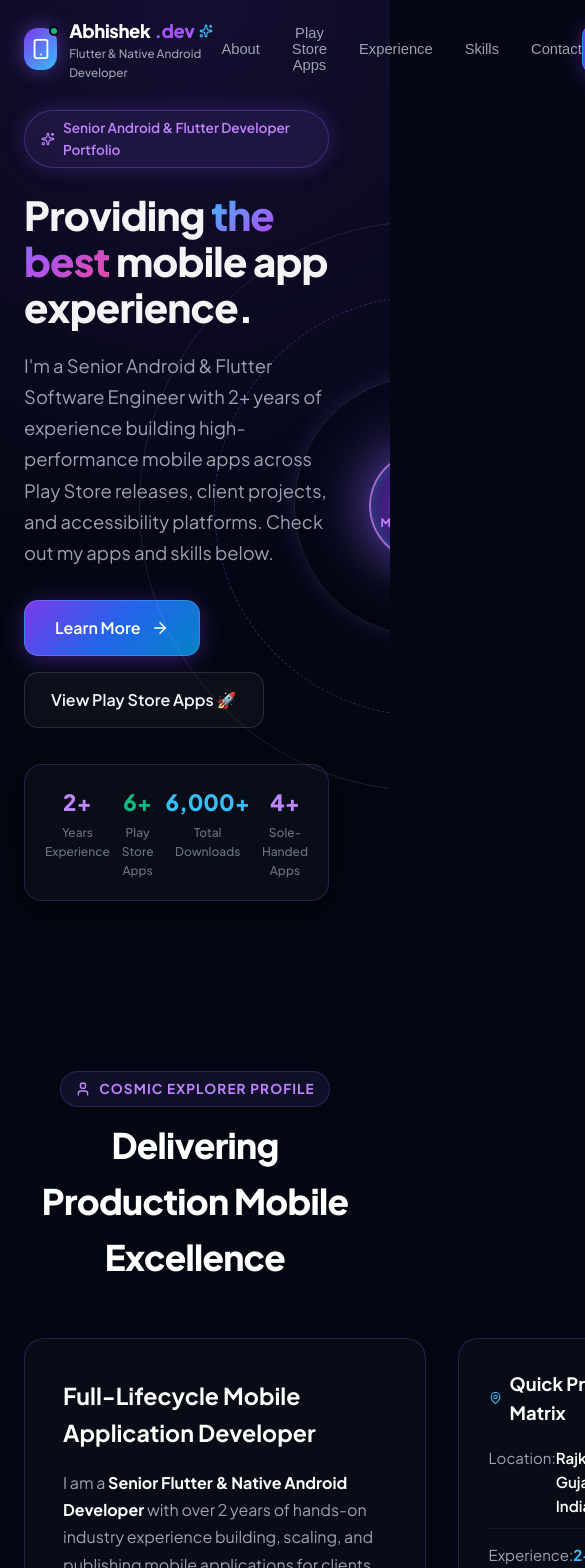
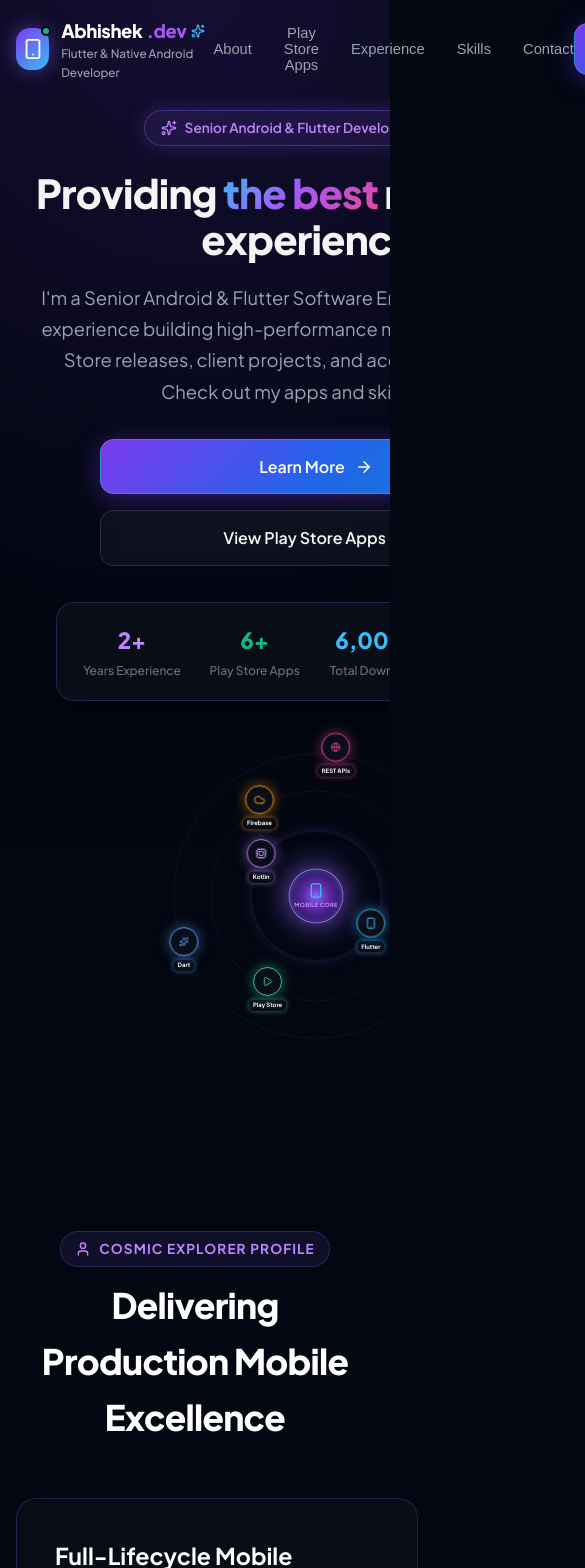
Before and after one commit to Abhishek1102/abhishek-portfolio-collection, a React (Vite) app: page / in a window 390 px wide. Shown: the top 1568 px of the page, 585 px wide, since content can reach past the window. Built offline with nearby package versions, Linux system fonts and the light colour scheme; the HTML template or start-up script is replaced by a standard one.

Commit message:
Configure instant spaced planet starting positions and comprehensive responsive media queries for Mobile, Tablet, and Desktop

```diff
--- a/src/components/TechSkillsOrbitWheel.tsx
+++ b/src/components/TechSkillsOrbitWheel.tsx
@@ -5,7 +5,7 @@ interface PlanetNode {
   name: string;
   icon: React.ReactNode;
   orbitRadius: number; // in px
-  angleOffset: number; // in degrees
+  angleOffset: number; // starting angle in degrees
   duration: number; // orbital period in seconds
   color: string;
   glowColor: string;
@@ -13,13 +13,13 @@ interface PlanetNode {
 
 export const TechSkillsOrbitWheel: React.FC = () => {
   const planets: PlanetNode[] = [
-    // Inner Orbit (Radius 130px) - 2 Planets (180° apart)
+    // Inner Orbit (Radius 130px, Period 20s) - 2 Planets (180° apart)
     {
       name: 'Flutter',
       icon: <Smartphone size={24} />,
       orbitRadius: 130,
       angleOffset: 0,
-      duration: 18,
+      duration: 20,
       color: '#38bdf8',
       glowColor: 'rgba(56, 189, 248, 0.5)',
     },
@@ -28,18 +28,18 @@ export const TechSkillsOrbitWheel: React.FC = () => {
       icon: <Cpu size={24} />,
       orbitRadius: 130,
       angleOffset: 180,
-      duration: 18,
+      duration: 20,
       color: '#c084fc',
       glowColor: 'rgba(192, 132, 252, 0.5)',
     },
 
-    // Middle Orbit (Radius 210px) - 3 Planets (120° apart)
+    // Middle Orbit (Radius 210px, Period 28s) - 3 Planets (120° apart)
     {
       name: 'Android',
       icon: <Layers size={24} />,
       orbitRadius: 210,
       angleOffset: 0,
-      duration: 26,
+      duration: 28,
       color: '#10b981',
       glowColor: 'rgba(16, 185, 129, 0.5)',
     },
@@ -48,7 +48,7 @@ export const TechSkillsOrbitWheel: React.FC = () => {
       icon: <Play size={22} />,
       orbitRadius: 210,
       angleOffset: 120,
-      duration: 26,
+      duration: 28,
       color: '#34d399',
       glowColor: 'rgba(52, 211, 153, 0.5)',
     },
@@ -57,18 +57,18 @@ export const TechSkillsOrbitWheel: React.FC = () => {
       icon: <Cloud size={24} />,
       orbitRadius: 210,
       angleOffset: 240,
-      duration: 26,
+      duration: 28,
       color: '#f59e0b',
       glowColor: 'rgba(245, 158, 11, 0.5)',
     },
 
-    // Outer Orbit (Radius 285px) - 3 Planets (120° apart, 60° phase shift)
+    // Outer Orbit (Radius 285px, Period 36s) - 3 Planets (120° apart, 60° phase shift)
     {
       name: 'Database',
       icon: <Database size={22} />,
       orbitRadius: 285,
       angleOffset: 60,
-      duration: 34,
+      duration: 36,
       color: '#06b6d4',
       glowColor: 'rgba(6, 182, 212, 0.5)',
     },
@@ -77,7 +77,7 @@ export const TechSkillsOrbitWheel: React.FC = () => {
       icon: <Sparkles size={20} />,
       orbitRadius: 285,
       angleOffset: 180,
-      duration: 34,
+      duration: 36,
       color: '#60a5fa',
       glowColor: 'rgba(96, 165, 250, 0.5)',
     },
@@ -86,19 +86,19 @@ export const TechSkillsOrbitWheel: React.FC = () => {
       icon: <Globe size={20} />,
       orbitRadius: 285,
       angleOffset: 300,
-      duration: 34,
+      duration: 36,
       color: '#ec4899',
       glowColor: 'rgba(236, 72, 153, 0.5)',
     },
   ];
 
   return (
+    <div className="orbit-wheel-responsive">
       <div
         style={{
           position: 'relative',
-        width: '100%',
-        maxWidth: '620px',
-        height: '620px',
+          width: '600px',
+          height: '600px',
           margin: '0 auto',
           display: 'flex',
           alignItems: 'center',
@@ -145,8 +145,11 @@ export const TechSkillsOrbitWheel: React.FC = () => {
           />
         ))}
 
-      {/* Revolving Planet Nodes */}
-      {planets.map((planet, index) => (
+        {/* Revolving Planet Nodes with Negative Delay for Instant Spaced Starts */}
+        {planets.map((planet, index) => {
+          const delayInSeconds = -((planet.angleOffset / 360) * planet.duration);
+
+          return (
             <div
               key={index}
               style={{
@@ -154,8 +157,11 @@ export const TechSkillsOrbitWheel: React.FC = () => {
                 width: `${planet.orbitRadius * 2}px`,
                 height: `${planet.orbitRadius * 2}px`,
                 borderRadius: '50%',
-            animation: `spinPlanetOrbit ${planet.duration}s linear infinite`,
-            transform: `rotate(${planet.angleOffset}deg)`,
+                animationName: 'spinPlanetOrbit',
+                animationDuration: `${planet.duration}s`,
+                animationTimingFunction: 'linear',
+                animationIterationCount: 'infinite',
+                animationDelay: `${delayInSeconds}s`,
                 pointerEvents: 'none',
               }}
             >
@@ -171,7 +177,11 @@ export const TechSkillsOrbitWheel: React.FC = () => {
                 {/* Counter-Spin Planet Container so Labels Stay Upright */}
                 <div
                   style={{
-                animation: `counterSpinPlanetOrbit ${planet.duration}s linear infinite`,
+                    animationName: 'counterSpinPlanetOrbit',
+                    animationDuration: `${planet.duration}s`,
+                    animationTimingFunction: 'linear',
+                    animationIterationCount: 'infinite',
+                    animationDelay: `${delayInSeconds}s`,
                     display: 'flex',
                     flexDirection: 'column',
                     alignItems: 'center',
@@ -219,7 +229,8 @@ export const TechSkillsOrbitWheel: React.FC = () => {
                 </div>
               </div>
             </div>
-      ))}
+          );
+        })}
 
         {/* CSS Orbit Animations */}
         <style>{`
@@ -233,5 +244,6 @@ export const TechSkillsOrbitWheel: React.FC = () => {
           }
         `}</style>
       </div>
+    </div>
   );
 };
--- a/src/index.css
+++ b/src/index.css
@@ -102,99 +102,41 @@ body {
   -webkit-text-fill-color: transparent;
 }
 
-/* Black Hole Singularity Visual Keyframes */
+/* Space Keyframe Animations */
 @keyframes blackholeRotate {
-  0% {
-    transform: rotate(0deg) scale(1);
-  }
-  50% {
-    transform: rotate(180deg) scale(1.05);
-  }
-  100% {
-    transform: rotate(360deg) scale(1);
-  }
+  0% { transform: rotate(0deg); }
+  100% { transform: rotate(360deg); }
 }
 
 @keyframes accretionPulse {
-  0%, 100% {
-    opacity: 0.85;
-    filter: drop-shadow(0 0 35px rgba(139, 92, 246, 0.7)) drop-shadow(0 0 60px rgba(56, 189, 248, 0.5));
-  }
-  50% {
-    opacity: 1;
-    filter: drop-shadow(0 0 55px rgba(236, 72, 153, 0.85)) drop-shadow(0 0 85px rgba(245, 158, 11, 0.6));
-  }
+  0%, 100% { opacity: 0.8; transform: scale(1); }
+  50% { opacity: 1; transform: scale(1.05); }
 }
 
 @keyframes eventHorizonPulse {
-  0%, 100% {
-    box-shadow: 0 0 50px 10px rgba(0, 0, 0, 0.95), 0 0 80px 20px rgba(139, 92, 246, 0.6), inset 0 0 40px rgba(56, 189, 248, 0.4);
-  }
-  50% {
-    box-shadow: 0 0 70px 20px rgba(0, 0, 0, 0.98), 0 0 110px 35px rgba(236, 72, 153, 0.7), inset 0 0 60px rgba(245, 158, 11, 0.5);
-  }
-}
-
-@keyframes orbitNode {
-  0% {
-    transform: rotate(0deg) translate(140px) rotate(0deg);
-  }
-  100% {
-    transform: rotate(360deg) translate(140px) rotate(-360deg);
-  }
-}
-
-.blackhole-core {
-  position: relative;
-  width: 240px;
-  height: 240px;
-  border-radius: 50%;
-  background: radial-gradient(circle, #000000 55%, #030712 85%, transparent 100%);
-  animation: eventHorizonPulse 5s infinite ease-in-out;
-}
-
-.accretion-disk {
-  position: absolute;
-  inset: -35px;
-  border-radius: 50%;
-  background: conic-gradient(
-    from 0deg,
-    rgba(139, 92, 246, 0.8),
-    rgba(56, 189, 248, 0.8),
-    rgba(236, 72, 153, 0.8),
-    rgba(245, 158, 11, 0.8),
-    rgba(139, 92, 246, 0.8)
-  );
-  filter: blur(14px);
-  animation: blackholeRotate 12s linear infinite, accretionPulse 6s ease-in-out infinite;
-  z-index: -1;
-}
-
-/* Phone Simulator Holo Floating & Glow */
-@keyframes floatPhone {
-  0%, 100% {
-    transform: translateY(0px) rotate(0deg);
-  }
-  50% {
-    transform: translateY(-12px) rotate(0.8deg);
-  }
-}
-
-.phone-float {
-  animation: floatPhone 6s ease-in-out infinite;
+  0%, 100% { box-shadow: 0 0 50px rgba(139, 92, 246, 0.8), inset 0 0 30px rgba(56, 189, 248, 0.6); }
+  50% { box-shadow: 0 0 80px rgba(236, 72, 153, 0.9), inset 0 0 50px rgba(139, 92, 246, 0.8); }
 }
 
 @keyframes cosmicHoloGlow {
-  0%, 100% {
-    box-shadow: 0 0 30px rgba(139, 92, 246, 0.3), inset 0 0 15px rgba(56, 189, 248, 0.2);
-  }
-  50% {
-    box-shadow: 0 0 50px rgba(236, 72, 153, 0.5), inset 0 0 25px rgba(245, 158, 11, 0.3);
-  }
+  0%, 100% { filter: drop-shadow(0 0 15px rgba(139, 92, 246, 0.4)); }
+  50% { filter: drop-shadow(0 0 30px rgba(56, 189, 248, 0.7)); }
 }
 
-.phone-glow {
-  animation: cosmicHoloGlow 4s infinite ease-in-out;
+.blackhole-disk {
+  animation: blackholeRotate 25s linear infinite;
+}
+
+.accretion-pulse {
+  animation: accretionPulse 4s ease-in-out infinite;
+}
+
+.event-horizon-glow {
+  animation: eventHorizonPulse 3s ease-in-out infinite;
+}
+
+.holo-glow {
+  animation: cosmicHoloGlow 4s ease-in-out infinite;
 }
 
 /* Badge tags */
@@ -299,3 +241,71 @@ body {
   justify-content: center;
   padding: 24px;
 }
+
+/* --- COMPREHENSIVE RESPONSIVE STYLES (MOBILE, TABLET, DESKTOP) --- */
+
+.orbit-wheel-responsive {
+  display: flex;
+  justify-content: center;
+  align-items: center;
+  width: 100%;
+  transform-origin: center center;
+  transition: transform 0.3s ease;
+}
+
+@media (max-width: 1200px) {
+  .orbit-wheel-responsive {
+    transform: scale(0.85);
+  }
+}
+
+@media (max-width: 992px) {
+  .hero-grid {
+    grid-template-columns: 1fr !important;
+    text-align: center;
+    gap: 50px !important;
+  }
+  .hero-grid > div:first-child {
+    display: flex;
+    flex-direction: column;
+    align-items: center;
+  }
+  .hero-grid p {
+    margin-left: auto;
+    margin-right: auto;
+  }
+  .hero-grid div[style*="display: flex"] {
+    justify-content: center;
+  }
+  .orbit-wheel-responsive {
+    transform: scale(0.78);
+    margin-top: -20px;
+  }
+  .about-grid {
+    grid-template-columns: 1fr !important;
+  }
+}
+
+@media (max-width: 768px) {
+  .container {
+    padding: 0 16px;
+  }
+  .orbit-wheel-responsive {
+    transform: scale(0.62);
+    height: 400px;
+  }
+  .projects-grid {
+    grid-template-columns: 1fr !important;
+  }
+}
+
+@media (max-width: 480px) {
+  .orbit-wheel-responsive {
+    transform: scale(0.50);
+    height: 330px;
+  }
+  .btn-primary, .btn-secondary {
+    width: 100%;
+    justify-content: center;
+  }
+}
```
Also changed, not shown: 4 other files (tests, documents, lock files or other folders). Lines whose indentation alone changed are shown as unchanged.
